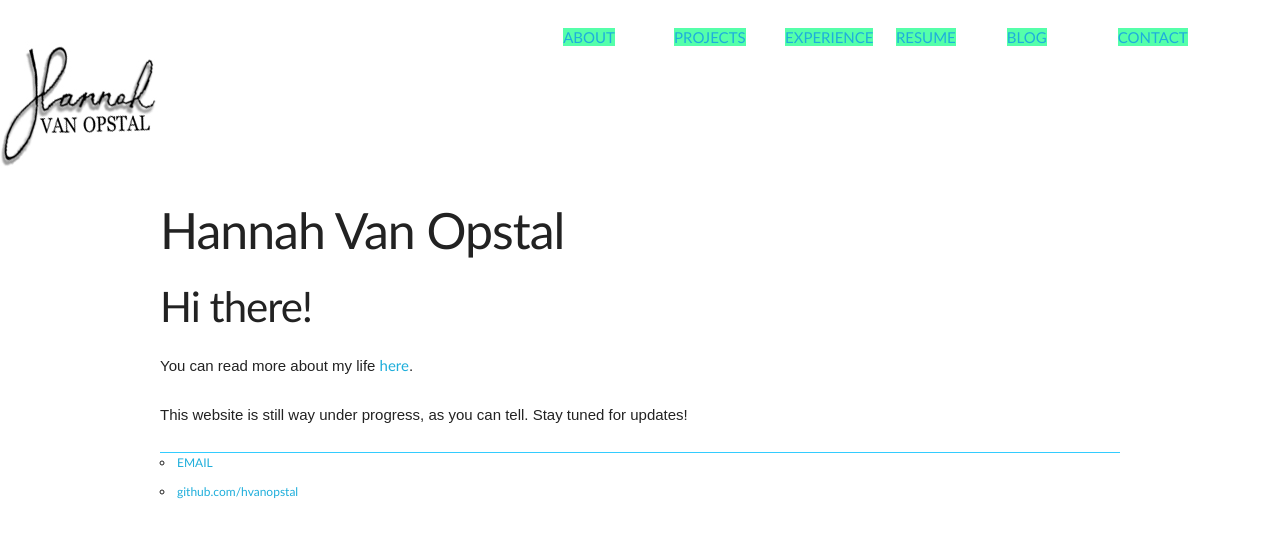
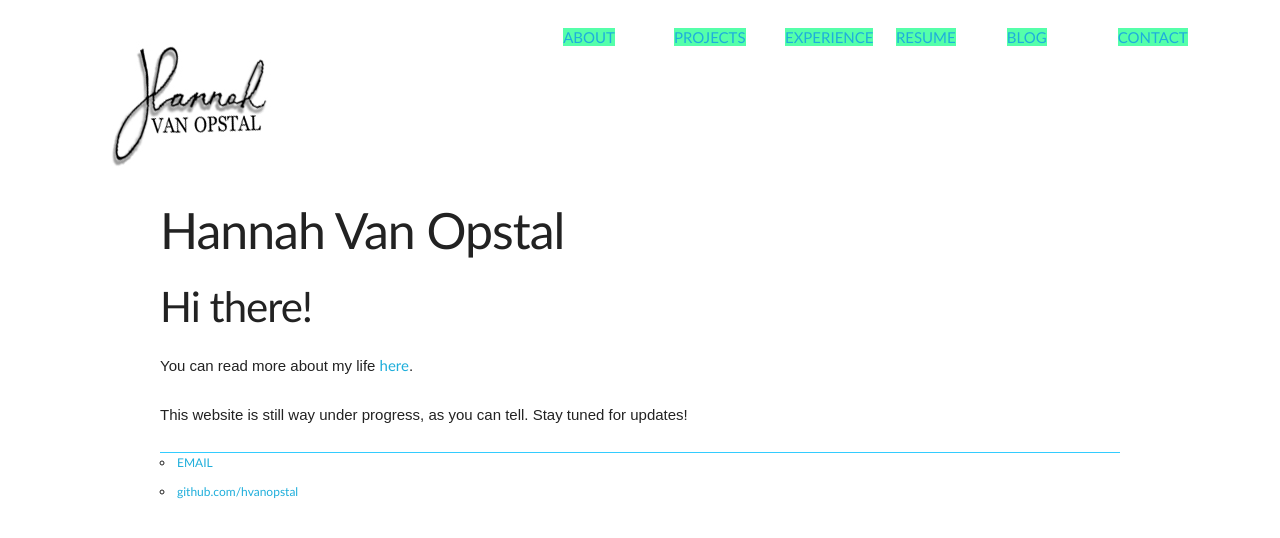
Before and after one commit to hvanopstal/hvanopstal.github.io, a Jekyll site: the page index.html, which Jekyll copies as it is, in a window 1280 px wide. Shown: the top 538 px of the page. Built offline with Jekyll 4.4.1, drawn with Linux system fonts in a browser that asks for light colours.

Commit message:
Update index.html
changed column spacing by adding one on the left to move logo over

```diff
--- a/index.html
+++ b/index.html
@@ -15,12 +15,14 @@
     <div class="navigation bar">
       <div class="row">
         <div class="row navigation bar">
+          <div class="one column">
+            &nbsp;
+          </div>
           <div class="two columns">
-
             <img src="PHOTOS/Signature_v1.jpg" alt="Hannah Van Opstal">
           </div>
           <nav-bar>
-            <div class="four columns">
+            <div class="three columns">
               &nbsp;
             </div>
             <ul>
```
